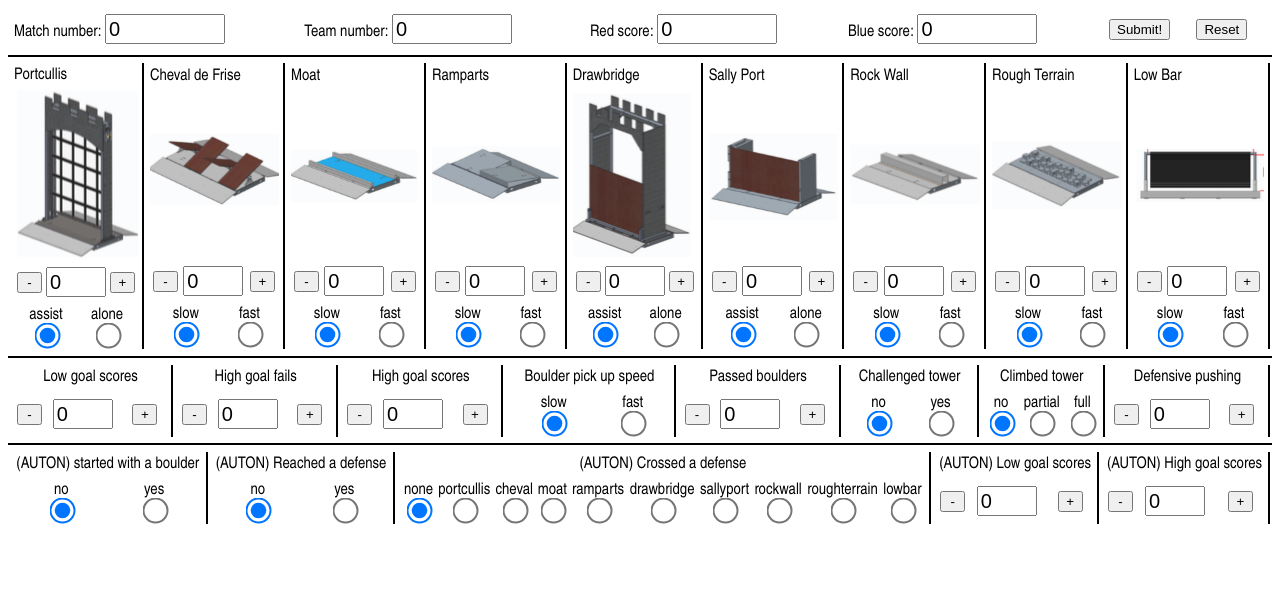
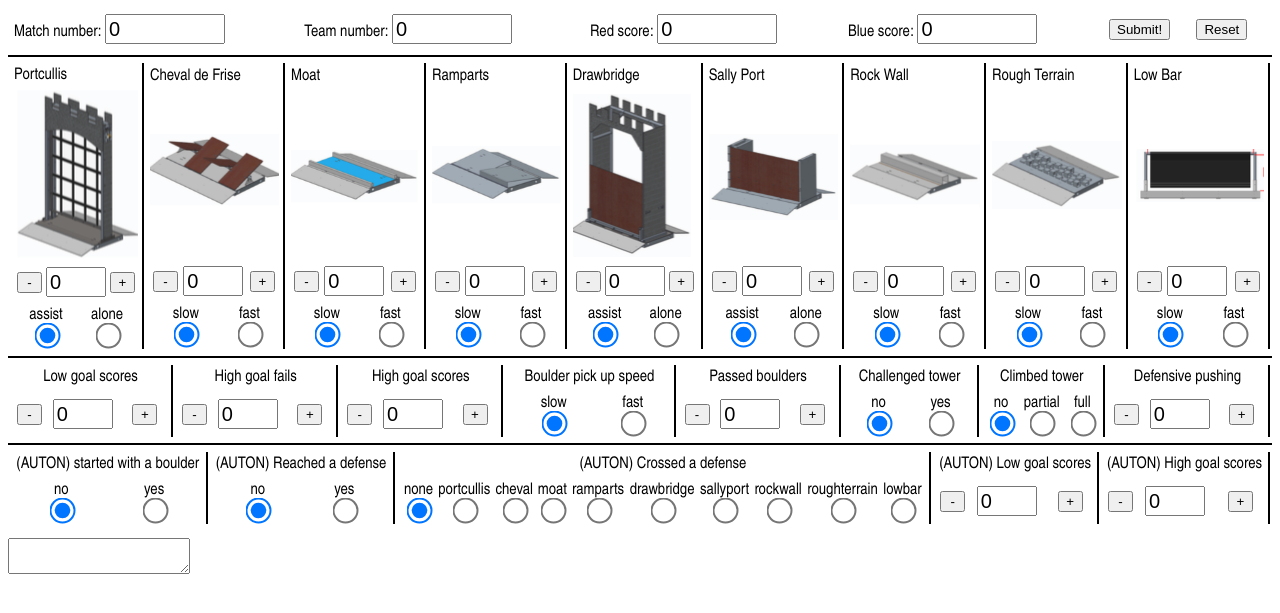
Before and after one commit to MRT3216/roboscout_2016, a Flask app: page / in a window 1280 px wide. Shown: the top 613 px of the page. Run offline with Flask 2, Linux system fonts and the light colour scheme.

```diff
--- a/config.py
+++ b/config.py
@@ -55,7 +55,9 @@ autonboulder_ans text,
 autonreach_ans text,
 autonbreach_ans text,
 autonlow_count int,
-autonhigh_count int
+autonhigh_count int,
+
+notes text
 )"""
 
 DSCH_SHORT = []
--- a/gathering/templates/main.html
+++ b/gathering/templates/main.html
@@ -225,6 +225,8 @@
 			</tr>
 		</table>
 		{% endfor %}
+		<br>
+		<textarea name='notes' width='200' height='10'></textarea>
 	</form>
 </body>
 </html>
```
